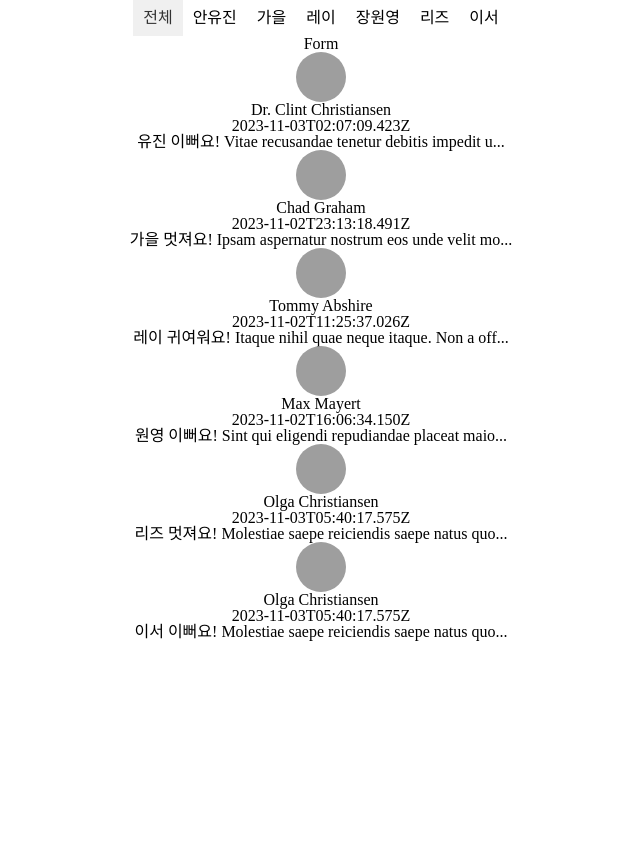
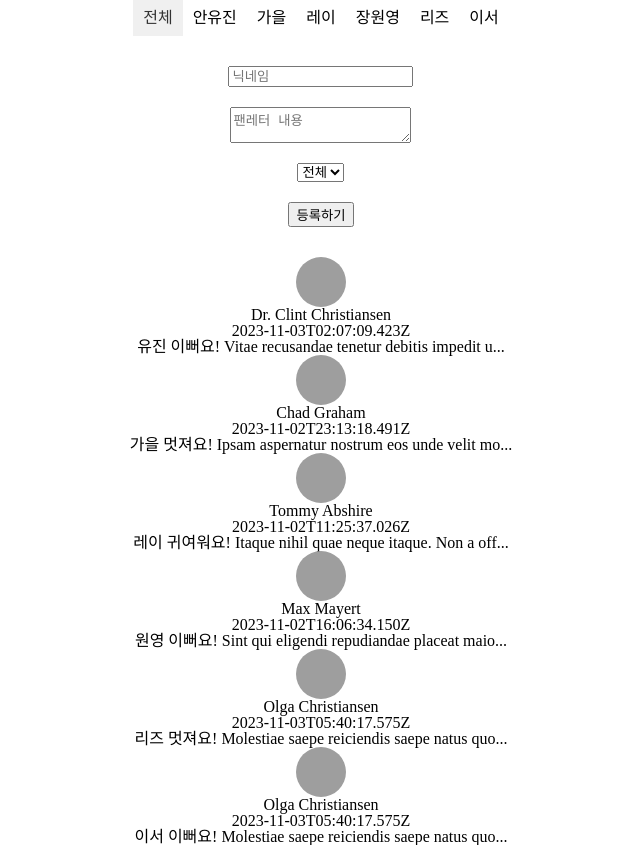
Before and after one commit to C1oudys/FanLetter-Box-Assignment, a React (Create React App) app: page / in a window 1280 px wide. Shown: the whole page, without its empty margins (319-959 px from the left). Before the commit the page ends 800 px from the top, so only its background shows below. Built offline with nearby package versions, Linux system fonts and the light colour scheme; grey boxes are pictures that could not be loaded.

Commit message:
팬레터 등록 및 매핑 구현

```diff
--- a/src/components/Form.jsx
+++ b/src/components/Form.jsx
@@ -1,9 +1,108 @@
-import React from 'react'
+// Form.js
+import React, { useState } from "react";
+import styled from "styled-components";
+import fakeData from "../shared/fakeData.json";
+import defaultAvatar from "../assets/defaultavatar.png";
 
-function Form() {
+const FormContainer = styled.div`
+  display: flex;
+  flex-direction: column;
+  align-items: center;
+  margin: 20px;
+`;
+
+const AddForm = styled.form`
+  display: flex;
+  flex-direction: column;
+  align-items: center;
+`;
+
+const Input = styled.input`
+  margin: 10px;
+`;
+
+const TextArea = styled.textarea`
+  margin: 10px;
+`;
+
+const Select = styled.select`
+  margin: 10px;
+`;
+
+const Option = styled.option``;
+
+const SubmitButton = styled.button`
+  margin: 10px;
+`;
+
+const Form = ({ onFanLetterSubmit, artists }) => {
+  const [nickname, setNickname] = useState("");
+  const [content, setContent] = useState("");
+  const [selectedArtist, setSelectedArtist] = useState("all");
+
+  const handleFormSubmit = (event) => {
+    event.preventDefault();
+
+    // 입력 유효성 검사
+    if (!nickname || !content || !selectedArtist) {
+      alert("닉네임, 내용, 아티스트를 모두 선택하세요.");
+      return;
+    }
+
+    // 입력 내용 제한
+    const trimmedNickname = nickname.slice(0, 20); // 20자 제한
+    const trimmedContent = content.slice(0, 200); // 200자 제한
+
+    // 새로운 팬 레터 객체 생성
+    const newFanLetter = {
+      id: fakeData.length + 1, // 고유한 ID 생성 (실제 프로덕션에서는 더 나은 방법으로 대체해야 함)
+      avatar: defaultAvatar, // 기본 아바타 이미지 사용
+      nickname: trimmedNickname,
+      content: trimmedContent,
+      createdAt: new Date().toLocaleString(), // 현재 날짜 및 시간
+      writedTo: selectedArtist,
+    };
+
+    // 부모 컴포넌트로 팬 레터 전송
+    onFanLetterSubmit(newFanLetter);
+
+    // 입력값 초기화
+    setNickname("");
+    setContent("");
+    setSelectedArtist("all");
+  };
+
   return (
-    <div>Form</div>
-  )
-}
+    <FormContainer>
+      <AddForm onSubmit={handleFormSubmit}>
+        <Input
+          type="text"
+          placeholder="닉네임"
+          value={nickname}
+          onChange={(e) => setNickname(e.target.value)}
+          maxLength={20}
+        />
+        <TextArea
+          placeholder="팬레터 내용"
+          value={content}
+          onChange={(e) => setContent(e.target.value)}
+          maxLength={200}
+        />
+        <Select
+          value={selectedArtist}
+          onChange={(e) => setSelectedArtist(e.target.value)}
+        >
+          <Option value="all">전체</Option>
+          {artists.map((artist) => (
+            <Option key={artist} value={artist}>
+              {artist}
+            </Option>
+          ))}
+        </Select>
+        <SubmitButton type="submit">등록하기</SubmitButton>
+      </AddForm>
+    </FormContainer>
+  );
+};
 
-export default Form
+export default Form;
--- a/src/components/LetterList.jsx
+++ b/src/components/LetterList.jsx
@@ -1,26 +1,16 @@
 // LetterList.js
-
 import React from "react";
 import styled from "styled-components";
 import Letter from "./Letter";
-import fakeData from "../shared/fakeData.json"; // fakeData를 import합니다.
 
-// Styled-components for Avatar
-const AvatarImage = styled.img`
-  width: 50px; // Adjust the size as needed
-  height: 50px;
-  border-radius: 50%;
-`;
-
-// LetterList 컴포넌트
-const LetterList = ({ activeTab }) => {
-  if (!fakeData) {
-    return null; // fakeData가 없을 경우 null을 반환하거나 다른 처리를 수행합니다.
+const LetterList = ({ activeTab, fanLetters }) => {
+  if (!fanLetters) {
+    return null;
   }
 
   return (
     <div>
-      {fakeData
+      {fanLetters
         .filter((letter) => activeTab === "all" || letter.writedTo === activeTab)
         .map((letter) => (
           <Letter key={letter.id} letter={letter} />
--- a/src/pages/Home.jsx
+++ b/src/pages/Home.jsx
@@ -1,17 +1,29 @@
+// Home.js
 import React, { useState } from "react";
 import LetterList from "../components/LetterList";
 import Header from "../components/Header";
 import Form from "../components/Form";
-import { styled } from "styled-components";
+import styled from "styled-components";
+import fakeData from "../shared/fakeData.json";
 
 export default function Home() {
   const [activeTab, setActiveTab] = useState("all");
+  const [fakeData, setFakeData] = useState(require("../shared/fakeData.json"));
+  const [fanLetters, setFanLetters] = useState([]);
+
+  const handleFanLetterSubmit = (newFanLetter) => {
+    setFanLetters([...fanLetters, newFanLetter]);
+  };
+
+  const artists = ["all", "유진", "가을", "레이", "원영", "리즈", "이서"];
+
+  const allData = [...fakeData, ...fanLetters];
 
   return (
     <Container>
-      <Header setActiveTab={setActiveTab} activeTab={activeTab} />
-      <Form />
-      <LetterList activeTab={activeTab} />
+      <Header setActiveTab={setActiveTab} activeTab={activeTab} artists={artists} />
+      <Form onFanLetterSubmit={handleFanLetterSubmit} artists={artists} />
+      <LetterList activeTab={activeTab} fanLetters={allData} />
     </Container>
   );
 }
```
Also changed, not shown: src/assets/defaultavatar.png (added).
